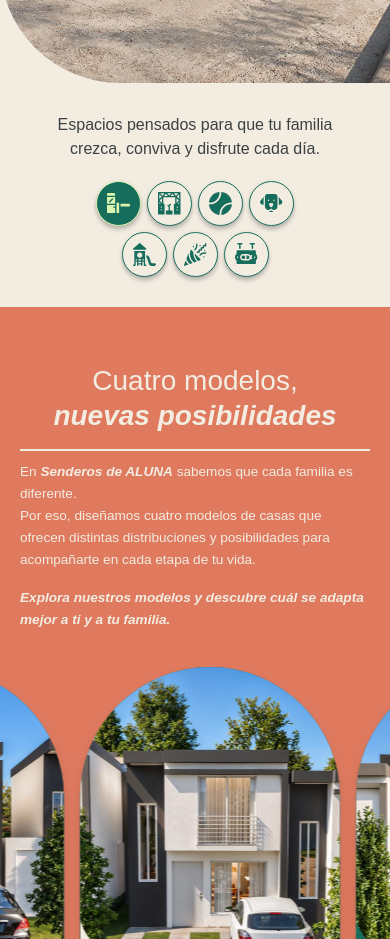
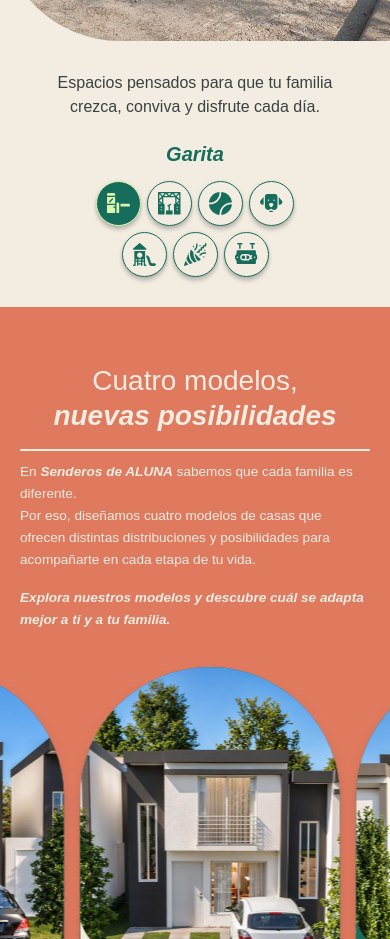
Before and after one commit to xperiencegroup/senderos-de-aluna-one-pager, a React (Vite) app: page / in a window 390 px wide. Shown: the part 3800-4739 px from the top of the page. Built offline with nearby package versions, Linux system fonts and the light colour scheme.

Commit message:
nombre de amenidad seleccionada en mobile

```diff
--- a/src/pages/home/components/amenidades.tsx
+++ b/src/pages/home/components/amenidades.tsx
@@ -116,6 +116,23 @@ export default function Amenidades() {
           </ul>
 
           {/* botones mobile */}
+          <div className="sm:hidden flex flex-col items-center gap-[14px]">
+            {/* nombre de la amenidad seleccionada */}
+            <p className="relative h-[28px] w-full overflow-hidden text-center">
+              <AnimatePresence mode="wait" initial={false}>
+                <motion.span
+                  key={selected.id}
+                  initial={{ opacity: 0, y: 8 }}
+                  animate={{ opacity: 1, y: 0 }}
+                  exit={{ opacity: 0, y: -8 }}
+                  transition={{ duration: 0.25, ease: [0.22, 1, 0.36, 1] }}
+                  className="block subtitle font-semibold italic text-proposito"
+                >
+                  {selected.label}
+                </motion.span>
+              </AnimatePresence>
+            </p>
+
             <ul className="sm:hidden self-center flex flex-wrap justify-center gap-[6px] max-w-[198px] min-[412px]:max-w-none">
               {amenidades.map((amenidad) => {
                 const isSelected = selected.id === amenidad.id;
@@ -147,6 +164,7 @@ export default function Amenidades() {
             </ul>
           </div>
         </div>
+      </div>
 
       {/* image */}
       <div className="relative shrink-0 w-full min-h-[100svh] max-xl:max-w-[712px] max-w-[65vw] rounded-bl-[200px] overflow-hidden max-lg:max-w-none max-lg:min-h-0 max-lg:flex-1 max-lg:h-[320px] md:max-lg:h-[440px] max-lg:rounded-bl-[120px]">
```
Lines whose indentation alone changed are shown as unchanged.
